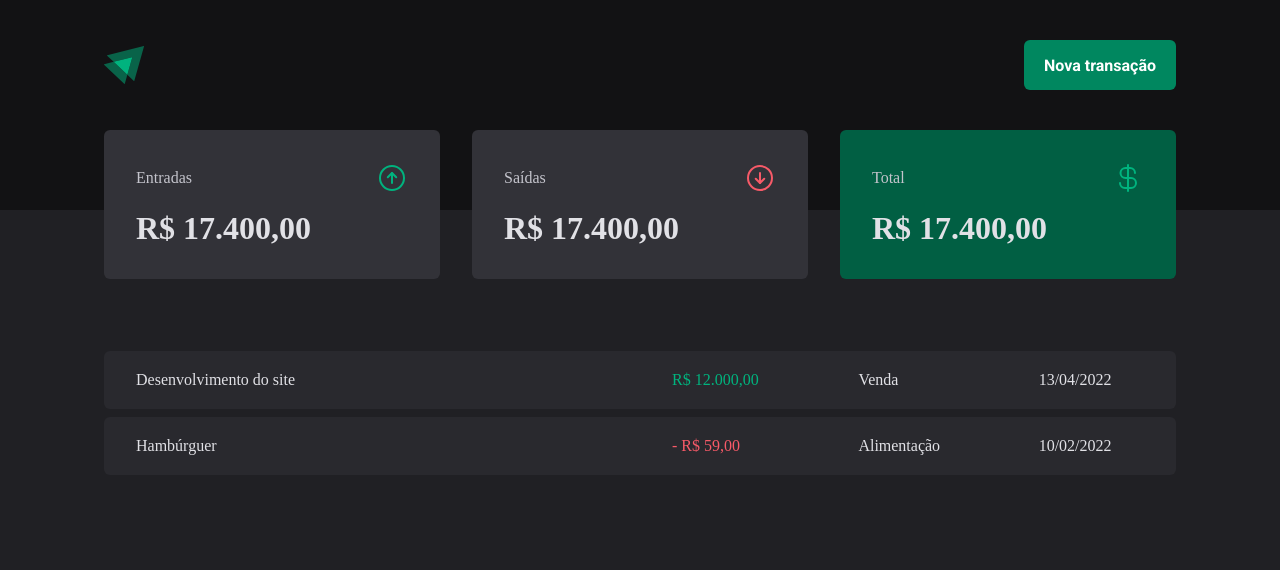
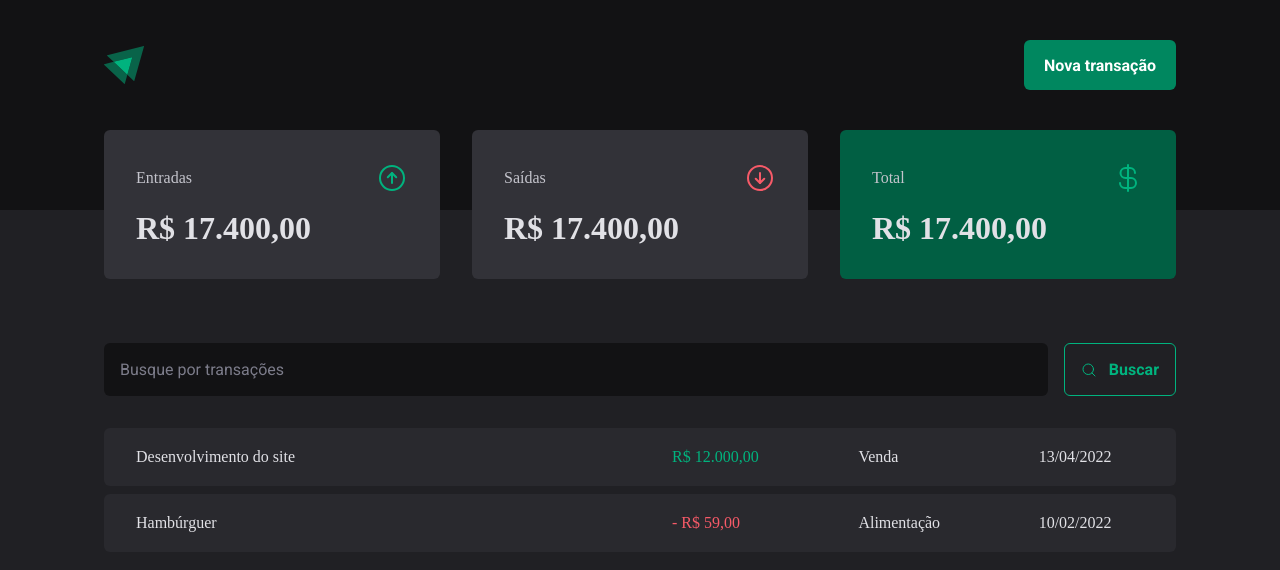
Before and after one commit to guipardi/dt-timer, a React (Vite) app: page / in a window 1280 px wide. Shown: the top 570 px of the page. Built offline with nearby package versions, Linux system fonts and the light colour scheme.

Commit message:
Subindo componente SearchForm

```diff
--- /dev/null
+++ b/src/pages/Transactions/SearchForm/index.tsx
@@ -0,0 +1,14 @@
+import { MagnifyingGlass } from "phosphor-react";
+import { SearchFormContainer } from "./styles";
+
+export function SearchForm() {
+  return (
+    <SearchFormContainer>
+      <input type="text" placeholder="Busque por transações"/>
+      <button type="submit">
+        <MagnifyingGlass />
+        Buscar
+        </button>
+    </SearchFormContainer>
+  )
+}
--- /dev/null
+++ b/src/pages/Transactions/SearchForm/styles.ts
@@ -0,0 +1,41 @@
+import styled from "styled-components";
+
+export const SearchFormContainer = styled.form`
+  display: flex;
+  gap: 1rem;
+
+  input {
+    flex: 1;
+    border-radius: 6px;
+    border: 0;
+    background-color: ${(props) => props.theme["gray-900"]};
+    color: ${(props) => props.theme["gray-300"]};
+    padding: 1rem;
+
+    &::placeholder {
+      color: ${(props) => props.theme["gray-500"]};
+    }
+  }
+
+  button {
+    display: flex;
+    align-items: center;
+    gap: 0.75rem;
+
+    border: 0;
+    padding: 1rem;
+    background-color: transparent;
+    border: 1px solid ${(props) => props.theme["green-300"]};
+    color: ${(props) => props.theme["green-300"]};
+    font-weight: bold;
+    border-radius: 6px;
+
+    &:hover {
+      background-color: ${(props) => props.theme["green-500"]};
+      border-color: ${(props) => props.theme["green-500"]};
+      color: ${(props) => props.theme.white};
+
+      transition: background-color 0.2s, color 0.2s, border-color 0.2s;
+    }
+  }
+`
--- a/src/pages/Transactions/index.tsx
+++ b/src/pages/Transactions/index.tsx
@@ -1,5 +1,6 @@
 import { Header } from "../../components/Header";
 import { Summary } from "../../components/Summary";
+import { SearchForm } from "./SearchForm";
 import { PriceHighlight, TransactionsContainer, TransactionsTable } from "./styles";
 
 export function Transactions() {
@@ -9,6 +10,8 @@
       <Summary />
 
       <TransactionsContainer>
+        <SearchForm />
+
         <TransactionsTable>
           <tbody>
             <tr>
--- a/src/pages/Transactions/styles.ts
+++ b/src/pages/Transactions/styles.ts
@@ -12,7 +12,7 @@
   border-collapse: separate;
   border-spacing: 0 0.5rem;
 
-  /* margin-top: 1.5rem; */
+  margin-top: 1.5rem;
 
   td {
     padding: 1.25rem 2rem;
```
